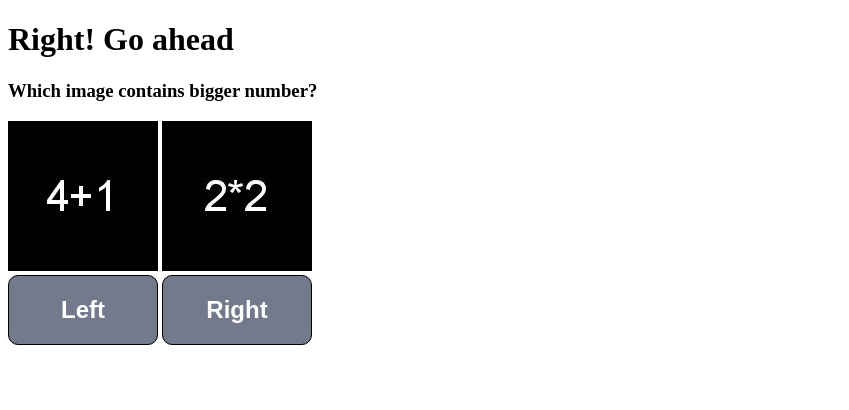
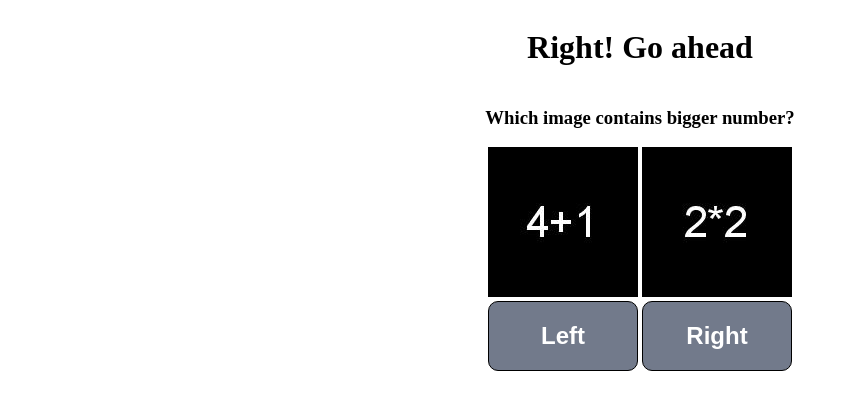
Before and after one commit to flexovich/mini-games, a Django app: page /mathGame/ in a window 1280 px wide. Shown: the top 410 px of the page, without its empty margins (0-849 px from the left). Run offline with Django 3.2, Linux system fonts and the light colour scheme; data comes from the database, SQL or seed files in the repository.

Commit message:
fixed css

```diff
--- a/mathGame/templates/mainpage.html
+++ b/mathGame/templates/mainpage.html
@@ -21,9 +21,23 @@
            background: #000;
            border: 1px solid #000;
            }
+            .container{
+                width: 600px;
+                display: flex;
+                flex-direction: column;
+                justify-content: center;
+                align-items: center;
+            }
+            body{
+                display: flex;
+                justify-content: center;
+                align-items: center;
+            }
+
     </style>
 </head>
 <body>
+<div class="container">
     {% if answer_incorrect %}
        <h1>Incorrect! Try again</h1>
     {% elif goahead %}
@@ -32,8 +46,11 @@
        <h1>Choose the correct answer</h1>
     {% endif %}
     <h3>Which image contains bigger number?</h3>
-    <img src="/static/{{ first }}">
-    <img src="/static/{{ second }}">
+    <div>
+        <img src="/static/{{ first }}">
+        <img src="/static/{{ second }}">
+    </div>
+
     <div>
         {% if bigger == "left" %}
            <button class="MyButtons" onclick="location.href='http://127.0.0.1:8000/mathGame/'"
@@ -47,5 +64,7 @@
                 type="sumbit">Right</button>
         {% endif %}
     </div>
+</div>
+
 </body>
 </html>
--- a/mathGame/views.py
+++ b/mathGame/views.py
@@ -32,7 +32,7 @@ def mainpage(request):
 
     prev = [object1.image, object2.image]   # This variable saves last images every time for correct processing
                                             # of the situation when we need to display last images in first case
-    if time.time() - finish_time < 180:
+    if time.time() - finish_time < 5:
         finish_time = time.time()
         return render(request, "mainpage.html", {"first": object1.image, "second": object2.image,
                                                  "bigger": bigger_value, "goahead": True})
```
Also changed, not shown: 1 other file.
